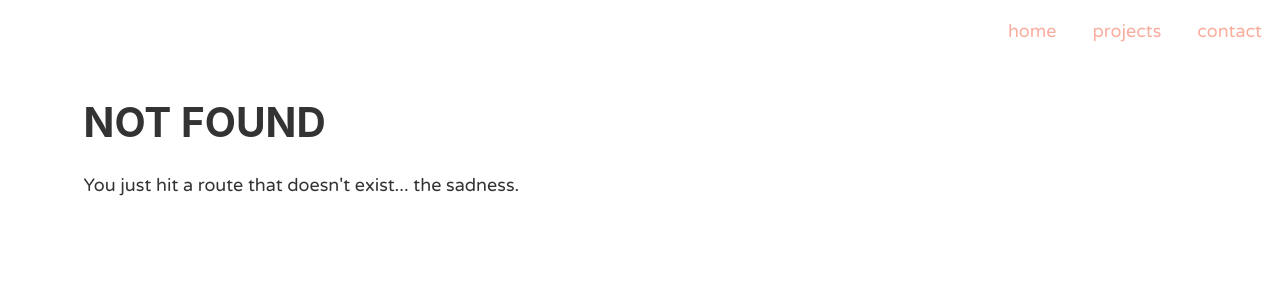
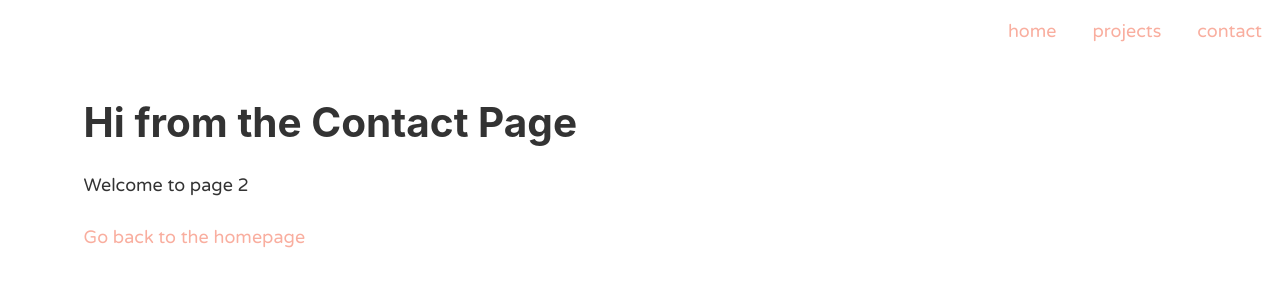
Before and after one commit to Jennykuma/portfolio-site, a Gatsby site: page /contact in a window 1280 px wide. Before the commit this address had no page. Built offline with nearby package versions, Linux system fonts and the light colour scheme; Gatsby itself is replaced by a stand-in of ours.

Commit message:
Added projects and contact pages

```diff
--- a/gatsby-config.js
+++ b/gatsby-config.js
@@ -10,11 +10,11 @@
       },
       {
         name:'projects',
-        link:'/'
+        link:'/projects/'
       },
       {
         name:'contact',
-        link:'/'
+        link:'/contact/'
       }
     ]
   },
--- a/src/pages/page-2.js
+++ b/src/pages/contact.js
@@ -4,13 +4,13 @@
 import Layout from "../components/layout"
 import SEO from "../components/seo"
 
-const SecondPage = () => (
+const ContactPage = () => (
   <Layout>
     <SEO title="Page two" />
-    <h1>Hi from the second page</h1>
+    <h1>Hi from the Contact Page</h1>
     <p>Welcome to page 2</p>
     <Link to="/">Go back to the homepage</Link>
   </Layout>
 )
 
-export default SecondPage
+export default ContactPage
--- a/src/pages/index.js
+++ b/src/pages/index.js
@@ -15,7 +15,8 @@
     <div style={{ maxWidth: `300px`, marginBottom: `1.45rem` }}>
       <Image />
     </div>
-    <Link to="/page-2/">Go to page 2</Link>
+    <Link to="/projects/">Go to Projects page</Link>
+    <Link to="/contact/">Go to Contact page</Link>
   </Layout>
 )
 
```
Also changed, not shown: src/pages/projects.js (added, +16 -0 lines).
